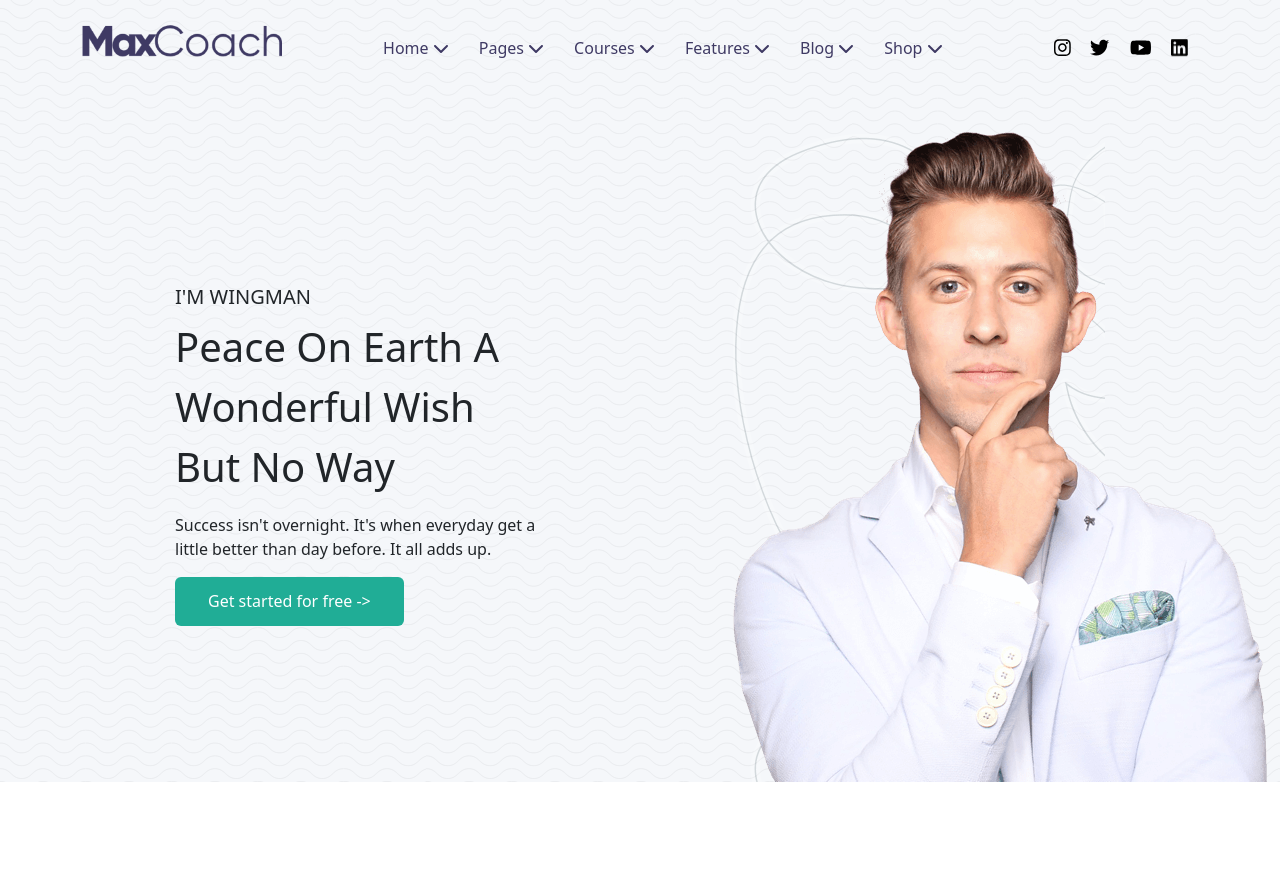
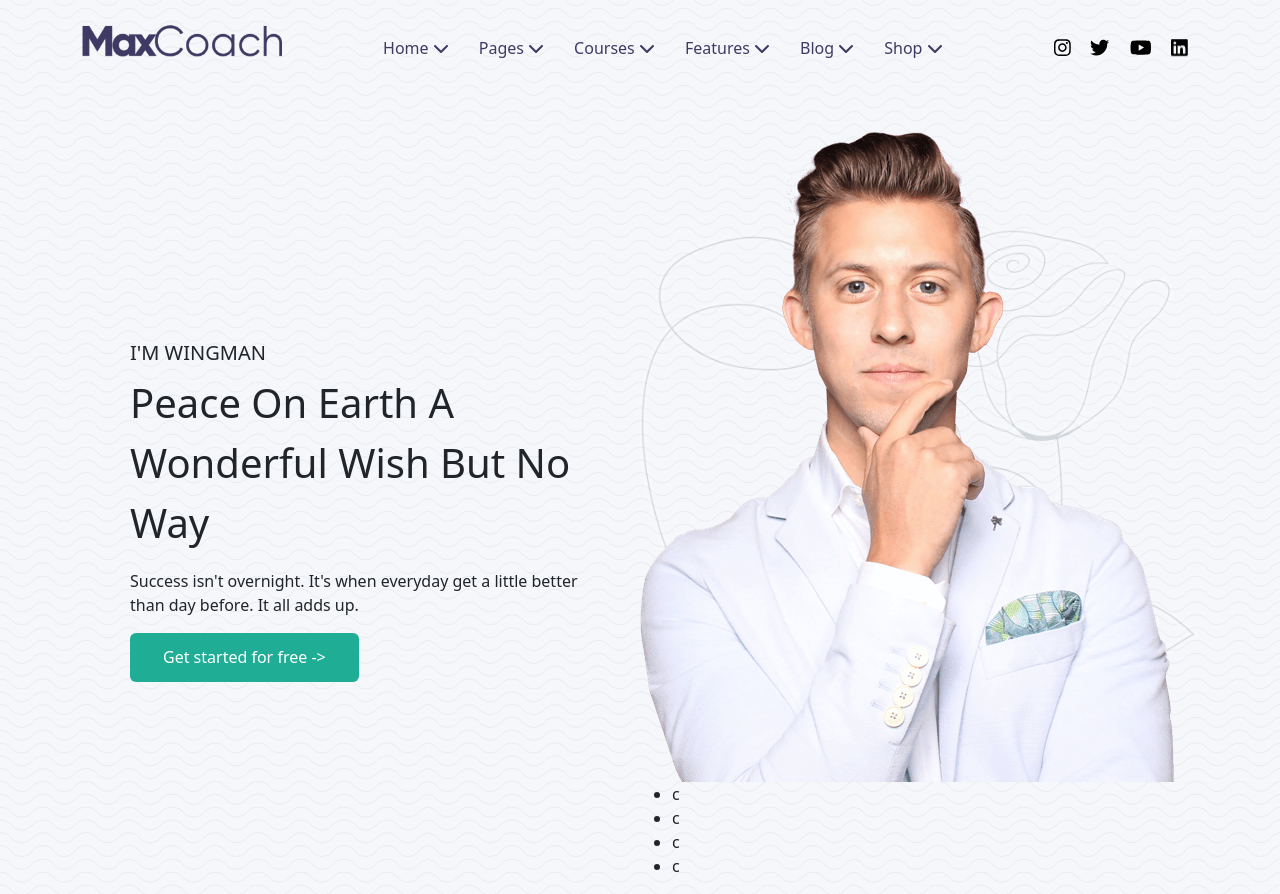
Before and after one commit to Matteo-Nesti/proj-html-vuejs, a Vue app: page / in a window 1280 px wide. Before the commit the page ends 800 px from the top, so only its background shows below. Built offline with nearby package versions, Linux system fonts and the light colour scheme.

Commit message:
fix header menu links

```diff
--- a/src/components/HeaderJumbotron.vue
+++ b/src/components/HeaderJumbotron.vue
@@ -1,13 +1,21 @@
 <template >
     <div id="jumbo" class="container">
-        <div class="col-4">
+        <div class="col-6 p-5">
             <h5>I'M WINGMAN</h5>
             <p class="fs-1">Peace On Earth A Wonderful Wish But No Way</p>
             <p>Success isn't overnight. It's when everyday get a little better than day before. It all adds up.</p>
             <button class="btn">Get started for free -></button>
         </div>
-        <figure class="col-4">
+        <figure class="col-6">
             <img src="../assets/img/home-movation-hero-image.png" alt="figure">
+            <div>
+                <ul class="lateral-manu">
+                    <li>c</li>
+                    <li>c</li>
+                    <li>c</li>
+                    <li>c</li>
+                </ul>
+            </div>
         </figure>
     </div>
 </template>
@@ -27,7 +35,11 @@ export default {
 
     figure {
         background-image: url(../assets/img/home-movation-shape-face.png);
+        background-size: contain;
+        background-repeat: no-repeat;
+        background-position: 0px 100px;
         margin: 0;
+        position: relative;
 
         img {
             display: block;
--- a/src/components/PageHeaderMenu.vue
+++ b/src/components/PageHeaderMenu.vue
@@ -1,20 +1,20 @@
 <template>
-    <nav class="d-flex">
-
-        <div v-for="(item, i) in items">
-            <a href="#" @click="showMenu(i)" class="link-title">
-                {{ item.title }}
-                <font-awesome-icon :icon="['fas', 'chevron-down']" />
-            </a>
+    <div class="d-flex">
+        <nav v-for="(item, i) in items">
+            <div>
+                <a href="#" @click="showMenu(i)" class="link-title">
+                    {{ item.title }}
+                    <font-awesome-icon :icon="['fas', 'chevron-down']" />
+                </a>
+            </div>
 
             <ul v-show="dropDrownIndex === i">
                 <li v-for="voice in item.voices">
                     <a href="#">{{ voice }}</a>
                 </li>
             </ul>
-        </div>
-
-    </nav>
+        </nav>
+    </div>
 </template>
 <script>
 export default {
@@ -55,8 +55,8 @@ nav {
     .link-title {
         color: $second-color;
         text-decoration: none;
+        margin: 0 15px;
         font-weight: 500;
-        margin: 0 15px;
     }
 
 }
@@ -70,6 +70,7 @@ ul {
     top: 30px;
     background-color: $full-white;
     border-bottom: $main-color solid 2px;
+    z-index: 1;
 
     li {
         width: 100px;
```
